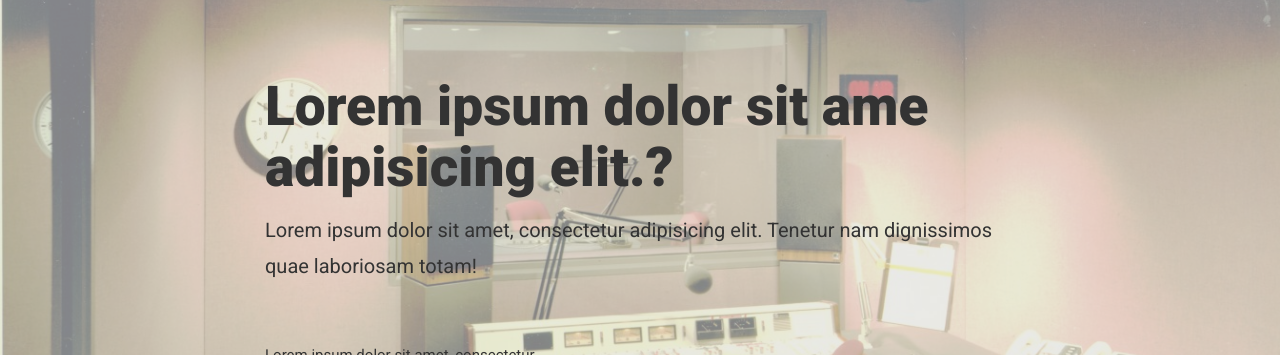
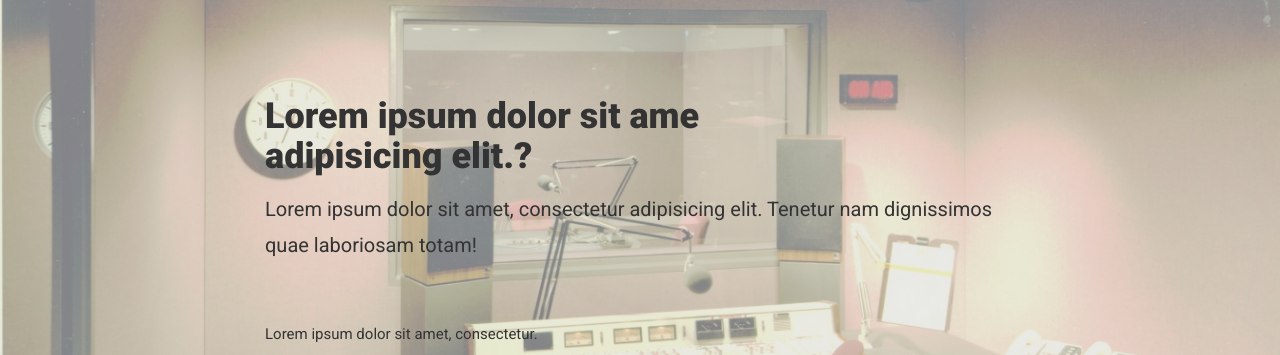
Before and after one commit to nazmuls4/html5.github.io, a plain HTML site: page class-44/index.html in a window 1280 px wide. Shown: the part 116-471 px from the top of the page. Drawn offline with Linux system fonts and the light colour scheme.

Commit message:
change
change

```diff
--- a/class-44/style.css
+++ b/class-44/style.css
@@ -137,7 +137,6 @@ html, body {
     z-index: -1;
 }
 .hero-inner-content h1 {
-    font-size: 55px;
     font-weight: 800;
 }
 .hero-inner-content {
```
